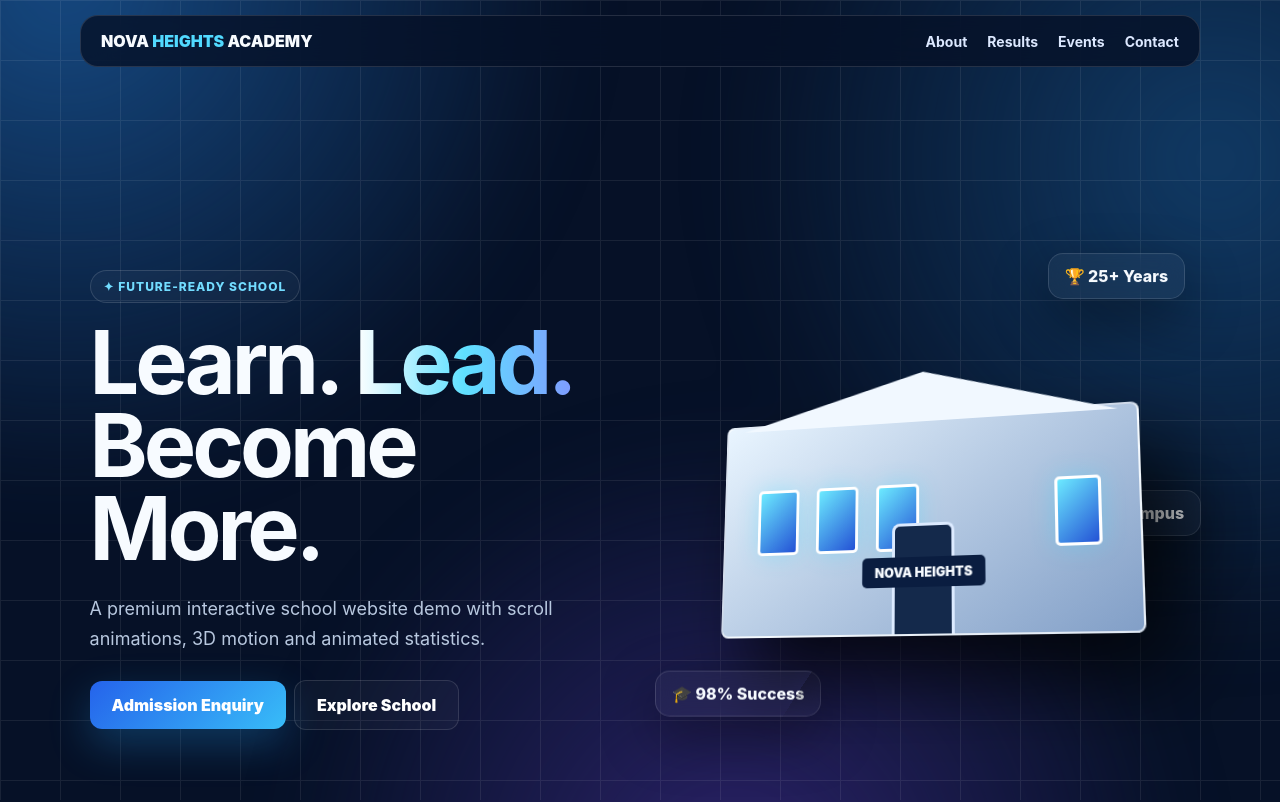
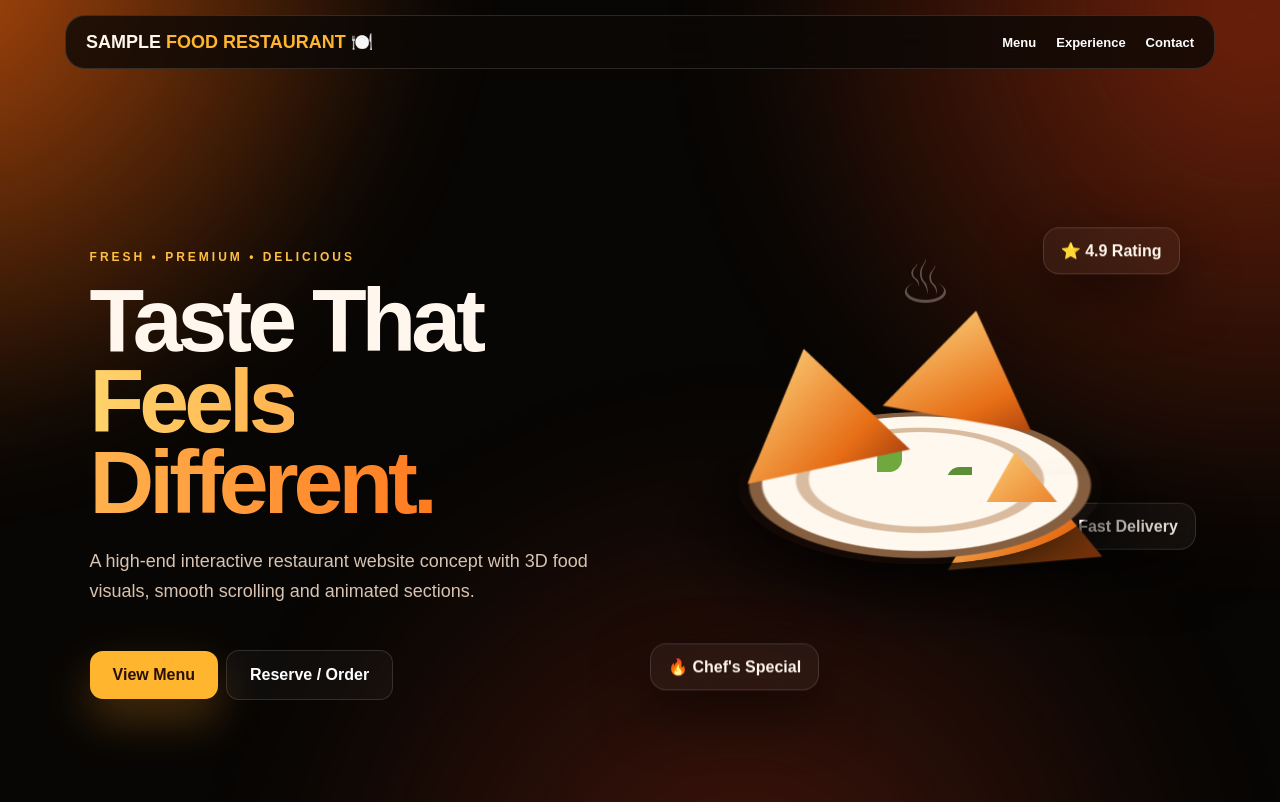
Before and after one commit to ateditor3-alt/School-sample-, a plain HTML site: page index.html in a window 1280 px wide. Shown: the top 802 px of the page. Drawn offline with Linux system fonts and the light colour scheme.

Commit message:
Add files via upload

```diff
--- a/index.html
+++ b/index.html
@@ -1,83 +1,38 @@
-<!DOCTYPE html>
-<html lang="en">
-<head>
-<meta charset="UTF-8">
-<meta name="viewport" content="width=device-width,initial-scale=1">
-<title>Nova Heights Academy — Interactive Demo</title>
+<!doctype html>
+<html><head><meta charset="utf-8"><meta name="viewport" content="width=device-width,initial-scale=1">
+<title>Sample Food Restaurant</title>
 <style>
-*{box-sizing:border-box;margin:0;padding:0}
-html{scroll-behavior:smooth}
-body{font-family:Inter,Arial,sans-serif;background:#061127;color:#f7fbff;overflow-x:hidden}
-body:before{content:"";position:fixed;inset:-25%;z-index:-2;background:radial-gradient(circle at 20% 15%,#164a83,transparent 28%),radial-gradient(circle at 80% 30%,#113b66,transparent 28%),radial-gradient(circle at 55% 90%,#2c236a,transparent 30%);filter:blur(35px)}
-body:after{content:"";position:fixed;inset:0;z-index:-1;opacity:.08;background-image:linear-gradient(#fff 1px,transparent 1px),linear-gradient(90deg,#fff 1px,transparent 1px);background-size:60px 60px}
-nav{position:fixed;top:15px;left:50%;transform:translateX(-50%);width:92%;max-width:1120px;padding:15px 20px;border:1px solid #ffffff20;border-radius:18px;background:#061127cc;backdrop-filter:blur(18px);z-index:50;display:flex;justify-content:space-between;align-items:center}
-.logo{font-weight:900}.logo span{color:#51d9ff}nav a{color:#dce8ff;text-decoration:none;margin-left:20px;font-size:14px;font-weight:700}
-.hero{height:115vh;min-height:720px;padding:150px 7% 70px;display:grid;grid-template-columns:1fr 1fr;align-items:center;gap:30px;overflow:hidden}
-.badge{display:inline-block;padding:8px 13px;border:1px solid #ffffff22;border-radius:99px;color:#72dcff;background:#ffffff08;font-weight:800;font-size:12px;letter-spacing:1px}
-h1{font-size:clamp(48px,7vw,88px);line-height:.94;letter-spacing:-4px;margin:18px 0 25px}h1 span{background:linear-gradient(90deg,#fff,#5fe0ff,#7f9bff);-webkit-background-clip:text;color:transparent}
-p{color:#b8c8df;font-size:18px;line-height:1.65}.btn{display:inline-block;margin:26px 8px 0 0;padding:14px 22px;border-radius:12px;text-decoration:none;color:white;font-weight:900;background:linear-gradient(135deg,#2563eb,#38bdf8);box-shadow:0 15px 40px #218bd455}.btn.alt{background:#ffffff08;border:1px solid #ffffff20;box-shadow:none}
-.scene{height:520px;position:relative;perspective:1100px;transform-style:preserve-3d}
-.school{position:absolute;left:50%;top:50%;width:430px;height:270px;transform:translate(-50%,-50%) rotateX(10deg) rotateY(-15deg);transform-style:preserve-3d;transition:transform .15s linear}
-.building{position:absolute;inset:48px 0 0;background:linear-gradient(145deg,#e9f5ff,#829fc7);border:2px solid #fff9;border-radius:8px;box-shadow:35px 40px 80px #000b}
-.building:before{content:"";position:absolute;left:18px;right:18px;top:-48px;height:52px;background:#f1f8ff;clip-path:polygon(0 100%,50% 0,100% 100%)}
-.win{position:absolute;top:68px;width:45px;height:68px;background:linear-gradient(135deg,#6ceaff,#2452d5);border:3px solid white;border-radius:5px;box-shadow:0 0 25px #40d8ff55}.w1{left:36px}.w2{left:100px}.w3{left:164px}.w4{right:36px}
-.door{position:absolute;bottom:0;left:50%;transform:translateX(-50%);width:64px;height:110px;background:#14294b;border:3px solid #dceaff;border-bottom:0;border-radius:8px 8px 0 0}
-.sign{position:absolute;top:142px;left:50%;transform:translateX(-50%);padding:7px 13px;background:#0a1d40;border-radius:5px;font-size:13px;font-weight:900;white-space:nowrap}
-.float{position:absolute;padding:12px 16px;border:1px solid #ffffff22;border-radius:15px;background:#ffffff0b;backdrop-filter:blur(12px);font-weight:800;box-shadow:0 20px 55px #0006;animation:float 4s ease-in-out infinite}.f1{right:1%;top:5%}.f2{left:0;bottom:7%;animation-delay:1s}.f3{right:-2%;top:48%;animation-delay:2s}@keyframes float{50%{transform:translateY(-13px)}}
-section{padding:110px 7%}.heading{text-align:center;max-width:720px;margin:0 auto 55px}.heading small{color:#5ddcff;font-weight:900;letter-spacing:2px}.heading h2{font-size:44px;margin:10px 0}.heading p{font-size:17px}
-.reveal{opacity:0;transform:translateY(70px) scale(.97);transition:opacity .9s ease,transform .9s cubic-bezier(.2,.8,.2,1)}.reveal.show{opacity:1;transform:none}
-.cards{max-width:1120px;margin:auto;display:grid;grid-template-columns:repeat(3,1fr);gap:22px}.card{padding:30px;border:1px solid #ffffff17;border-radius:22px;background:#ffffff08;box-shadow:0 25px 65px #0004;transition:.35s;transform-style:preserve-3d}.card:hover{transform:translateY(-10px) rotateX(3deg) rotateY(-3deg);border-color:#5adfff66}.icon{font-size:38px;margin-bottom:15px}.card p{font-size:16px;margin-top:8px}
-.stats{max-width:1120px;margin:auto;display:grid;grid-template-columns:repeat(4,1fr);gap:16px}.stat{padding:30px;text-align:center;border-radius:20px;background:#ffffff08;border:1px solid #ffffff14}.num{font-size:42px;font-weight:900;color:#64ddff;display:block}.stat span:last-child{color:#b8c8df}
-.parallax{position:relative;overflow:hidden}.orb{position:absolute;width:220px;height:220px;border-radius:50%;background:radial-gradient(circle,#46d8ff55,transparent 65%);filter:blur(5px);right:5%;top:10%;pointer-events:none}
-.events{max-width:900px;margin:auto;display:grid;gap:14px}.event{padding:20px;border:1px solid #ffffff15;border-radius:16px;background:#ffffff08;display:flex;justify-content:space-between;gap:20px;transition:.3s}.event:hover{transform:translateX(8px);border-color:#5bdcff55}.event b{color:#65ddff}
-.contact{max-width:900px;margin:auto;padding:55px;text-align:center;border-radius:28px;background:linear-gradient(135deg,#173f7d,#102653);border:1px solid #ffffff18;box-shadow:0 30px 80px #0005}
-footer{text-align:center;padding:32px;color:#7f92b0;border-top:1px solid #ffffff12}
-@media(max-width:850px){nav a{display:none}.hero{grid-template-columns:1fr;height:auto;min-height:100vh;padding-top:125px}.scene{height:390px}.school{transform:translate(-50%,-50%) scale(.7) rotateX(10deg) rotateY(-15deg)}.cards{grid-template-columns:1fr}.stats{grid-template-columns:repeat(2,1fr)}section{padding:80px 6%}.event{flex-direction:column}.contact{padding:35px 20px}}
-</style>
-</head>
+*{box-sizing:border-box}html{scroll-behavior:smooth}body{margin:0;background:#080604;color:#fff7ed;font-family:Arial,sans-serif;overflow-x:hidden}
+body:before{content:"";position:fixed;inset:-30%;z-index:-3;background:radial-gradient(circle at 15% 15%,#b84d0c,transparent 25%),radial-gradient(circle at 80% 20%,#71220b,transparent 27%),radial-gradient(circle at 55% 90%,#42150b,transparent 30%);filter:blur(45px)}
+nav{position:fixed;top:15px;left:50%;transform:translateX(-50%);width:92%;max-width:1150px;padding:15px 20px;z-index:50;border:1px solid #fff2;border-radius:20px;background:#0c0805cc;backdrop-filter:blur(18px);display:flex;justify-content:space-between;align-items:center}.logo{font-weight:900;font-size:18px}.logo span{color:#ffb52e}nav a{color:#fff;text-decoration:none;margin-left:20px;font-size:13px;font-weight:bold}
+.hero{min-height:110vh;padding:140px 7% 70px;display:grid;grid-template-columns:1fr 1fr;align-items:center;gap:20px}.eyebrow{color:#ffbf43;font-weight:900;letter-spacing:3px;font-size:12px}h1{font-size:clamp(52px,7vw,94px);line-height:.9;letter-spacing:-5px;margin:16px 0 25px}h1 span{background:linear-gradient(90deg,#ffd36b,#ff7b20);-webkit-background-clip:text;color:transparent}p{font-size:18px;line-height:1.65;color:#d8c3b2}.btn{display:inline-block;margin:25px 8px 0 0;padding:15px 23px;border-radius:13px;background:#ffb52e;color:#281004;text-decoration:none;font-weight:900;box-shadow:0 20px 45px #ff9d2344}.btn.alt{background:#ffffff09;color:#fff;border:1px solid #fff2;box-shadow:none}
+.scene{height:560px;perspective:1100px;position:relative;transform-style:preserve-3d}.dish{position:absolute;left:50%;top:50%;width:360px;height:360px;border-radius:50%;transform:translate(-50%,-50%) rotateX(65deg);background:radial-gradient(circle,#fff8ef 0 43%,#d9bca0 44% 48%,#fff8ef 49% 61%,#855f3f 62% 66%,transparent 67%);box-shadow:0 60px 100px #000d}
+.food{position:absolute;width:160px;height:135px;background:linear-gradient(145deg,#ffe08b,#e66d15 70%,#9b370d);clip-path:polygon(50% 0,100% 86%,0 86%);filter:drop-shadow(0 22px 15px #000b);transform-style:preserve-3d}.f1{left:17%;top:28%;transform:rotate(-12deg) translateZ(40px)}.f2{left:43%;top:21%;transform:rotate(10deg) scale(.88) translateZ(75px)}.f3{left:53%;top:45%;transform:rotate(-5deg) scale(.92) translateZ(55px)}
+.leaf{position:absolute;width:25px;height:25px;border-radius:50% 0 50% 0;background:#70a840;box-shadow:70px 20px #5b8e36,-45px 35px #7cae45}.l1{left:42%;top:45%}.steam{position:absolute;left:46%;top:10%;font-size:60px;opacity:.35;animation:steam 3s infinite}@keyframes steam{50%{transform:translateY(-28px);opacity:.08}}
+.float{position:absolute;padding:13px 17px;border:1px solid #fff2;border-radius:16px;background:#ffffff0b;backdrop-filter:blur(15px);font-weight:900;box-shadow:0 20px 55px #0008;animation:float 4s ease-in-out infinite}.fl1{right:2%;top:8%}.fl2{left:0;bottom:10%;animation-delay:1s}.fl3{right:-1%;top:55%;animation-delay:2s}@keyframes float{50%{transform:translateY(-13px)}}
+section{padding:110px 7%}.head{text-align:center;max-width:760px;margin:0 auto 55px}.head small{color:#ffbf43;font-weight:900;letter-spacing:3px}.head h2{font-size:46px;margin:10px 0}.reveal{opacity:0;transform:translateY(70px) scale(.96);transition:.9s cubic-bezier(.2,.8,.2,1)}.reveal.show{opacity:1;transform:none}
+.menu{max-width:1100px;margin:auto;display:grid;grid-template-columns:repeat(2,1fr);gap:18px}.card{padding:25px;border:1px solid #fff1;border-radius:20px;background:linear-gradient(145deg,#ffffff0b,#ffffff04);box-shadow:0 25px 70px #0006;transition:.35s;transform-style:preserve-3d}.card:hover{transform:translateY(-10px) rotateX(4deg) rotateY(-4deg);border-color:#ffb52e66}.card h3{margin:10px 0}.price{float:right;color:#ffc34c;font-size:20px}.icon{font-size:38px}
+.features{max-width:1100px;margin:auto;display:grid;grid-template-columns:repeat(3,1fr);gap:20px}.feature{padding:30px;border-radius:22px;background:#ffffff08;border:1px solid #fff1;text-align:center}.feature b{font-size:42px;display:block;color:#ffbe42;margin-bottom:8px}
+.stats{max-width:1000px;margin:auto;display:grid;grid-template-columns:repeat(4,1fr);gap:15px}.stat{text-align:center;padding:28px;border-radius:20px;background:#ffffff08;border:1px solid #fff1}.num{font-size:42px;font-weight:900;color:#ffbd40;display:block}
+.cta{max-width:900px;margin:auto;padding:55px;border-radius:30px;text-align:center;background:linear-gradient(135deg,#79280b,#311007);border:1px solid #ffb52e33;box-shadow:0 30px 90px #0007}footer{text-align:center;padding:32px;color:#9f816d;border-top:1px solid #fff1}
+@media(max-width:850px){nav a{display:none}.hero{grid-template-columns:1fr;padding-top:125px}.scene{height:390px}.dish{width:275px;height:275px}.food{width:120px;height:100px}.menu,.features{grid-template-columns:1fr}.stats{grid-template-columns:1fr 1fr}section{padding:80px 6%}}
+</style></head>
 <body>
-<nav><div class="logo">NOVA <span>HEIGHTS</span> ACADEMY</div><div><a href="#about">About</a><a href="#stats">Results</a><a href="#events">Events</a><a href="#contact">Contact</a></div></nav>
-
-<section class="hero" id="home">
-<div class="reveal"><span class="badge">✦ FUTURE-READY SCHOOL</span><h1>Learn. <span>Lead.</span><br>Become More.</h1><p>A premium interactive school website demo with scroll animations, 3D motion and animated statistics.</p><a class="btn" href="#contact">Admission Enquiry</a><a class="btn alt" href="#about">Explore School</a></div>
-<div class="scene reveal"><div class="float f1">🏆 <span data-count="25">0</span>+ Years</div><div class="float f2">🎓 <span data-count="98">0</span>% Success</div><div class="float f3">⚡ Smart Campus</div><div class="school" id="school"><div class="building"><i class="win w1"></i><i class="win w2"></i><i class="win w3"></i><i class="win w4"></i><div class="door"></div><div class="sign">NOVA HEIGHTS</div></div></div></div>
-</section>
-
-<section id="about"><div class="heading reveal"><small>WHY US</small><h2>More Than A Classroom</h2><p>Strong academics combined with creativity, technology, sports and character-building.</p></div><div class="cards"><div class="card reveal"><div class="icon">🧠</div><h3>Future Skills</h3><p>Critical thinking, communication, creativity and practical learning.</p></div><div class="card reveal"><div class="icon">🔬</div><h3>Innovation Labs</h3><p>Hands-on science, technology and project-based learning.</p></div><div class="card reveal"><div class="icon">🏅</div><h3>All-Round Growth</h3><p>Sports, arts, clubs and competitions for every student.</p></div></div></section>
-
-<section id="stats" class="parallax"><div class="orb" id="orb"></div><div class="heading reveal"><small>BY THE NUMBERS</small><h2>Growing Every Year</h2><p>Watch the numbers count up as you scroll into this section.</p></div><div class="stats"><div class="stat reveal"><span class="num" data-count="2400">0</span><span>Students</span></div><div class="stat reveal"><span class="num" data-count="120">0</span><span>Educators</span></div><div class="stat reveal"><span class="num" data-count="25">0</span><span>Years of Excellence</span></div><div class="stat reveal"><span class="num" data-count="98">0</span><span>Success Rate</span></div></div></section>
-
-<section id="events"><div class="heading reveal"><small>WHAT'S HAPPENING</small><h2>Upcoming Events</h2></div><div class="events"><div class="event reveal"><b>15 AUG</b><span>Independence Day Celebration · Main Campus</span></div><div class="event reveal"><b>22 AUG</b><span>Inter-School Sports Meet · 9:00 AM</span></div><div class="event reveal"><b>05 SEP</b><span>Teachers' Day Special Assembly · Auditorium</span></div></div></section>
-
-<section id="contact"><div class="contact reveal"><div class="heading"><small>ADMISSIONS OPEN</small><h2>Ready to Visit?</h2><p>Replace this demo content with the client's real school details, photos, logo and enquiry form.</p></div><a class="btn" href="mailto:admissions@example.com">Contact Admissions</a></div></section>
-<footer>© 2026 Nova Heights Academy · Demo Website</footer>
-
+<nav><div class="logo">SAMPLE <span>FOOD RESTAURANT</span> 🍽️</div><div><a href="#menu">Menu</a><a href="#story">Experience</a><a href="#contact">Contact</a></div></nav>
+<section class="hero"><div class="reveal"><div class="eyebrow">FRESH • PREMIUM • DELICIOUS</div><h1>Taste That<br><span>Feels Different.</span></h1><p>A high-end interactive restaurant website concept with 3D food visuals, smooth scrolling and animated sections.</p><a class="btn" href="#menu">View Menu</a><a class="btn alt" href="#contact">Reserve / Order</a></div>
+<div class="scene reveal" id="scene"><div class="dish"></div><div class="food f1"></div><div class="food f2"></div><div class="food f3"></div><div class="leaf l1"></div><div class="steam">♨</div><div class="float fl1">⭐ 4.9 Rating</div><div class="float fl2">🔥 Chef's Special</div><div class="float fl3">🛵 Fast Delivery</div></div></section>
+<section id="menu"><div class="head reveal"><small>OUR SPECIALS</small><h2>Made To Be Remembered</h2><p>Sample dishes can be replaced with the restaurant's real menu, photos and prices.</p></div><div class="menu">
+<div class="card reveal"><div class="icon">🥟</div><span class="price">₹60</span><h3>Signature Samosa</h3><p>Crispy golden pastry with a rich spiced filling.</p></div>
+<div class="card reveal"><div class="icon">🍕</div><span class="price">₹120</span><h3>Loaded Pizza</h3><p>Fresh toppings, melted cheese and a bold house sauce.</p></div>
+<div class="card reveal"><div class="icon">🍔</div><span class="price">₹149</span><h3>Classic Burger</h3><p>Juicy patty, fresh vegetables and signature sauce.</p></div>
+<div class="card reveal"><div class="icon">🥤</div><span class="price">₹90</span><h3>Cold Coffee</h3><p>Chilled, creamy and perfect with a snack.</p></div>
+</div></section>
+<section id="story"><div class="head reveal"><small>THE EXPERIENCE</small><h2>Built Around Great Food</h2><p>Every section is designed to make customers hungry, curious and ready to order.</p></div><div class="features"><div class="feature reveal"><b>01</b><h3>Fresh Ingredients</h3><p>Show the story behind the food.</p></div><div class="feature reveal"><b>02</b><h3>Signature Taste</h3><p>Highlight bestsellers and chef specials.</p></div><div class="feature reveal"><b>03</b><h3>Easy Ordering</h3><p>Connect customers to call, WhatsApp or delivery.</p></div></div></section>
+<section><div class="head reveal"><small>THE NUMBERS</small><h2>Scroll To See The Magic</h2></div><div class="stats"><div class="stat reveal"><span class="num" data-count="25">0</span>+ Dishes</div><div class="stat reveal"><span class="num" data-count="4">0</span> Food Categories</div><div class="stat reveal"><span class="num" data-count="98">0</span>% Happy Guests</div><div class="stat reveal"><span class="num" data-count="5">0</span> Star Experience</div></div></section>
+<section id="contact"><div class="cta reveal"><div class="head"><small>READY TO ORDER?</small><h2>Your Next Favourite Meal Is Waiting.</h2><p>Replace this demo with the client's address, phone number, opening hours, map and ordering links.</p></div><a class="btn" href="tel:+919999999999">Call / Order Now</a></div></section>
+<footer>© 2026 Sample Food Restaurant · Website Demo</footer>
 <script>
-const reveals=document.querySelectorAll('.reveal');
-const io=new IntersectionObserver((entries)=>entries.forEach(e=>{if(e.isIntersecting)e.target.classList.add('show')}),{threshold:.14});
-reveals.forEach(x=>io.observe(x));
-
-let counted=false;
-const stats=document.querySelector('#stats');
-const countEls=document.querySelectorAll('[data-count]');
-function countUp(){
- if(counted)return; counted=true;
- countEls.forEach(el=>{
-   const target=+el.dataset.count; let start=0; const duration=1400; const step=16;
-   const inc=target/(duration/step);
-   const timer=setInterval(()=>{start+=inc;if(start>=target){start=target;clearInterval(timer)}el.textContent=Math.floor(start).toLocaleString()},step);
- });
-}
-new IntersectionObserver(es=>es.forEach(e=>{if(e.isIntersecting)countUp()}),{threshold:.25}).observe(stats);
-
-const school=document.querySelector('#school'),orb=document.querySelector('#orb');
-window.addEventListener('scroll',()=>{
- const y=window.scrollY;
- const hero=document.querySelector('.hero').offsetTop;
- const p=Math.min(Math.max((y-hero)/900,0),1);
- school.style.transform=`translate(-50%,-50%) rotateX(${10+p*12}deg) rotateY(${-15+p*35}deg) translateZ(${p*50}px)`;
- if(orb)orb.style.transform=`translateY(${(y*.12)%260}px)`;
-});
-</script>
-</body>
-</html>
+const r=document.querySelectorAll('.reveal');const io=new IntersectionObserver(es=>es.forEach(e=>{if(e.isIntersecting)e.target.classList.add('show')}),{threshold:.12});r.forEach(e=>io.observe(e));
+let counted=false;const stats=document.querySelector('.stats');new IntersectionObserver(es=>es.forEach(e=>{if(e.isIntersecting&&!counted){counted=true;document.querySelectorAll('.num').forEach(x=>{let t=+x.dataset.count,s=0,tm=setInterval(()=>{s+=Math.max(1,t/45);if(s>=t){s=t;clearInterval(tm)}x.textContent=Math.floor(s).toLocaleString()},28)})}}),{threshold:.25}).observe(stats);
+const scene=document.querySelector('#scene');window.addEventListener('scroll',()=>{let p=Math.min(window.scrollY/900,1);scene.style.transform=`translateY(${p*25}px) rotateX(${p*2}deg) rotateY(${p*3}deg)`});
+</script></body></html>
```
